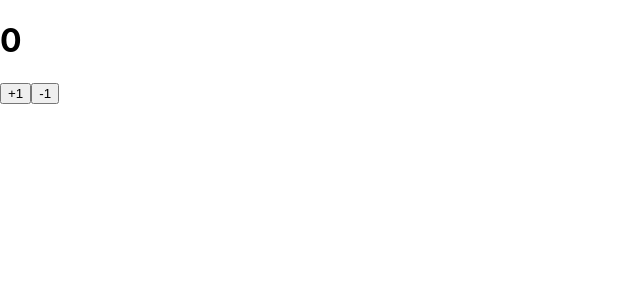
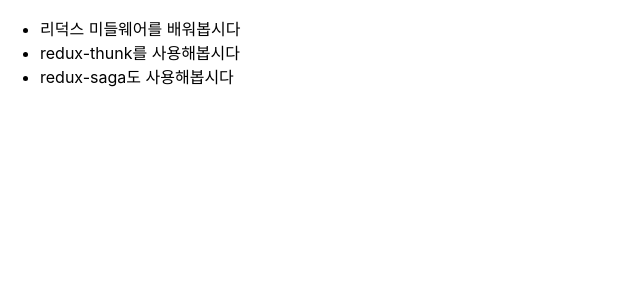
Before and after one commit to HyoungDong/learn-redux-middleware, a React (Create React App) app: page / in a window 1280 px wide. Shown: the top 300 px of the page, without its empty margins (0-640 px from the left). Built offline with nearby package versions, Linux system fonts and the light colour scheme.

Commit message:
PostList

```diff
--- a/src/App.js
+++ b/src/App.js
@@ -1,8 +1,8 @@
 import React from 'react';
-import CounterContainer from './containers/CounterContainer';
+import PostListContainer from './containers/PostListContainer';
 
 function App() {
-  return <CounterContainer />;
+  return <PostListContainer />;
 }
 
 export default App;
--- /dev/null
+++ b/src/components/PostList.js
@@ -0,0 +1,13 @@
+import React from 'react';
+
+function PostList({ posts }) {
+  return (
+    <ul>
+      {posts.map(post => (
+        <li key={post.id}>{post.title}</li>
+      ))}
+    </ul>
+  );
+}
+
+export default PostList;
--- /dev/null
+++ b/src/containers/PostListContainer.js
@@ -0,0 +1,20 @@
+import React, { useEffect } from 'react';
+import { useDispatch, useSelector } from 'react-redux';
+import PostList from '../components/PostList';
+import { getPosts } from '../modules/posts';
+
+function PostListContainer() {
+  const { data, loading, error } = useSelector(state => state.posts.posts);
+  const dispatch = useDispatch();
+
+  useEffect(() => {
+    dispatch(getPosts());
+  }, [dispatch]);
+
+  if (loading) return <div>로딩중...</div>;
+  if (error) return <div>에러 발생!</div>;
+  if (!data) return null;
+  return <PostList posts={data} />;
+}
+
+export default PostListContainer;
```
